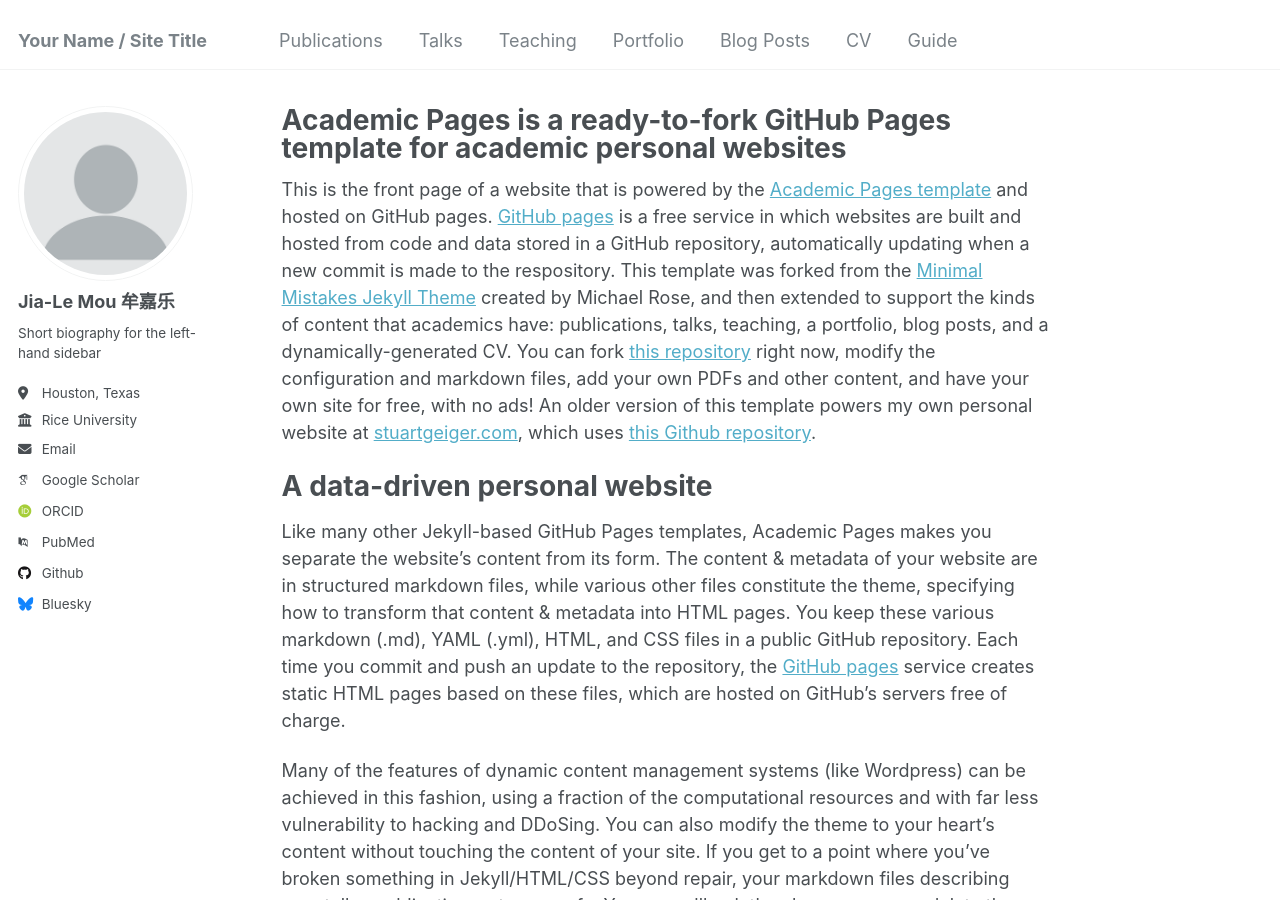
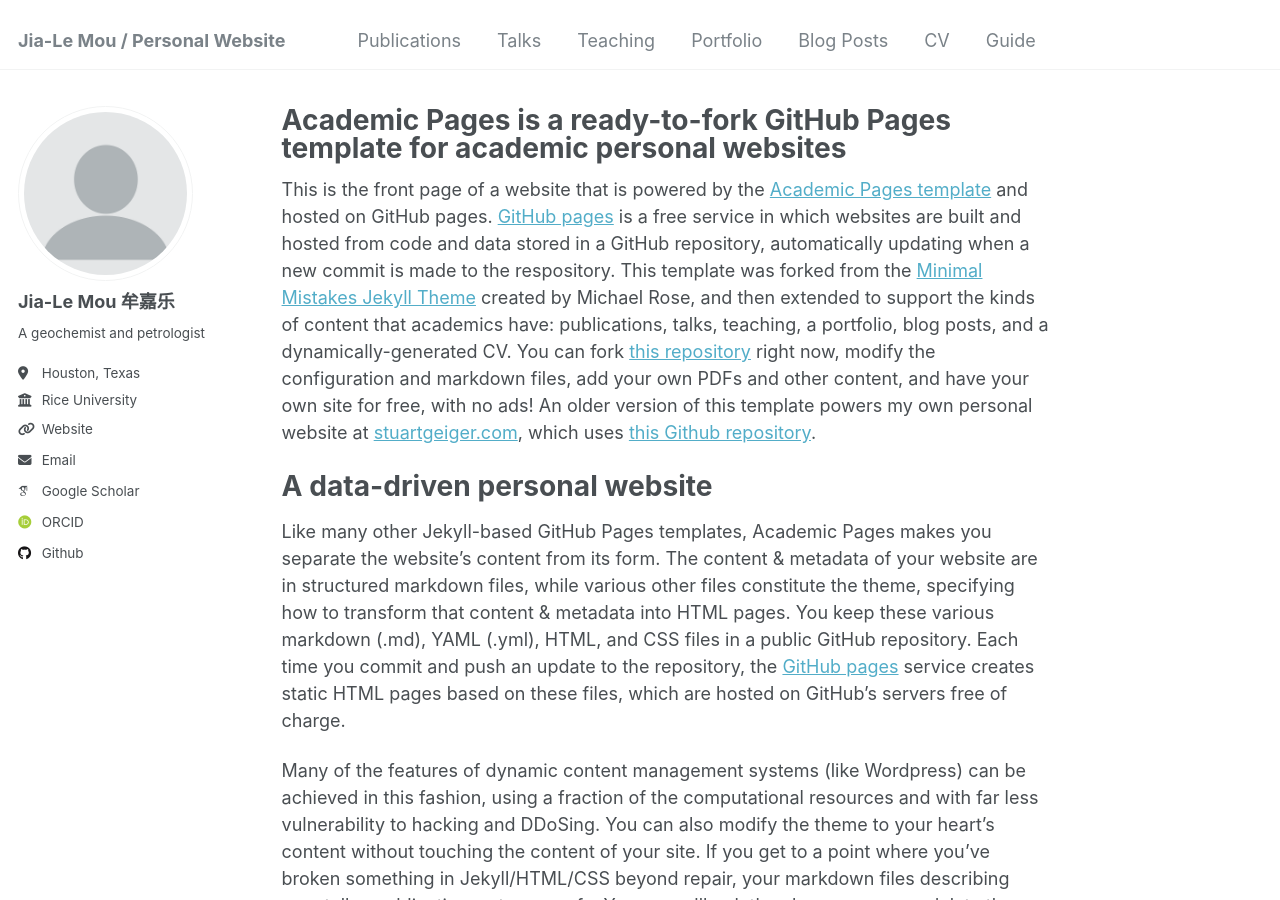
Before and after one commit to Mou-Jia-Le/Mou-Jia-Le.github.io, a Jekyll site: the page built from _pages/about.md, in a window 1280 px wide and 900 px high. Built offline with Jekyll 4.4.1, drawn with Linux system fonts in a browser that asks for light colours; some web fonts are replaced.

Commit message:
Update _config.yml

```diff
--- a/_config.yml
+++ b/_config.yml
@@ -8,13 +8,13 @@
 
 # Basic Site Settings
 locale                   : "en-US"
-title                    : "Your Name / Site Title"
+title                    : "Jia-Le Mou / Personal Website"
 title_separator          : "-"
 name                     : &name "Jia-Le Mou"
 description              : &description "personal description"
-url                      : https://academicpages.github.io  # the base hostname & protocol for your site e.g. "https://mmistakes.github.io"
+url                      : https://mou-jia-le.github.io  # the base hostname & protocol for your site e.g.
 baseurl                  : "" # the subpath of your site, e.g. "/blog"
-repository               : "academicpages/academicpages.github.io"
+repository               : "Mou-Jia-Le/Mou-Jia-Le.github.io"
 
 # Site Author - The following control what appear as part of the author content on the side bar.
 #               If a field is blank the icon and link will not appear, otherwise it will be shown.
@@ -24,31 +24,31 @@ author:
   avatar           : "profile.png"
   name             : "Jia-Le Mou 牟嘉乐"
   pronouns         : # example: "she/her"
-  bio              : "Short biography for the left-hand sidebar"
+  bio              : "A geochemist and petrologist"
   location         : "Houston, Texas"
   employer         : "Rice University"
-  uri              : # URL
+  uri              : "https://mou-jia-le.github.io/"
   email            : "jm163@rice.edu/moujiale@rice.edu"
 
   # Academic websites
-  arxiv            : # URL - Update with the correct link to your profile
+  #arxiv            : # URL - Update with the correct link to your profil
   googlescholar    : "https://scholar.google.com/citations?user=YbDFyNYAAAAJ&hl=en"
-  impactstory      : # URL
-  orcid            : "http://orcid.org/yourorcidurl"
-  semantic         : # URL
-  pubmed           : "https://www.ncbi.nlm.nih.gov/pubmed/?term=john+snow"
-  researchgate     : # URL
+  #impactstory      : # URL
+  orcid            : "https://orcid.org/0009-0001-2709-3580"
+  #semantic         : # URL
+  #pubmed           : "https://www.ncbi.nlm.nih.gov/pubmed/?term=john+snow"
+  #researchgate     : # URL
 
   # Repositories and software development
-  bitbucket        : # Username - Update with your username on the site
-  codepen          : # Username
-  dribbble         : # Username
-  github           : "academicpages"
-  kaggle           : # Username
-  stackoverflow    : # User number or user number and name (i.e., use "1" or "1/jeff-atwood")
+  #bitbucket        : # Username - Update with your username on the site
+  #codepen          : # Username
+  #dribbble         : # Username
+  github           : "https://github.com/Mou-Jia-Le"
+  #kaggle           : # Username
+  #stackoverflow    : # User number or user number and name (i.e., use "1" or "1/jeff-atwood")
 
   # Social media
-  bluesky          : "bsky.app" # Replace this with you Bluesky username
+  #bluesky          : "bsky.app" # Replace this with you Bluesky username
   facebook         : # Username
   flickr           : # Username
   foursquare       : # Username
```
